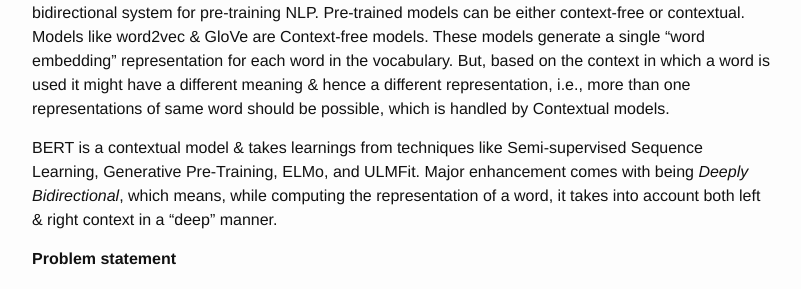
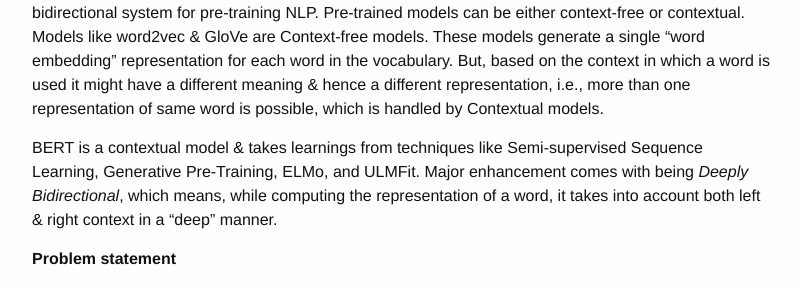
Before and after one commit to agarnitin86/agarnitin86.github.io, a Jekyll site: the page built from _posts/2019-11-23-anaphora-resolution.markdown, in a window 1280 px wide and 900 px high, scrolled down 712 px. Shown: the part 304-593 px from the top of the window, without its empty margins (238-1039 px from the left). Built offline with Jekyll 4.4.1, drawn with Linux system fonts in a browser that asks for light colours; comment, search, counter and statistics services are not loaded; some of the changed text lies outside the part shown.

Commit message:
Update 2019-11-23-anaphora-resolution.markdown

```diff
--- a/_posts/2019-11-23-anaphora-resolution.markdown
+++ b/_posts/2019-11-23-anaphora-resolution.markdown
@@ -32,7 +32,7 @@
 - [BERT-Large, Uncased (Whole Word Masking)][BERT_Large_Uncased]: 24-layer, 1024-hidden, 16-heads, 340M parameters
 - [BERT-Large, Cased (Whole Word Masking)][BERT_Large_Cased]: 24-layer, 1024-hidden, 16-heads, 340M parameters
 
-BERT is the best example of Transfer Learning where we train a general-purpose model on a large text corpus and use that model to solve different NLP tasks. BERT is the first unsupervised, deeply bidirectional system for pre-training NLP. Pre-trained models can be either context-free or contextual. Models like word2vec & GloVe are Context-free models. These models generate a single "word embedding" representation for each word in the vocabulary. But, based on the context in which a word is used it might have a different meaning & hence a different representation, i.e., more than one representations of same word should be possible, which is handled by Contextual models.
+BERT is the best example of Transfer Learning where we train a general-purpose model on a large text corpus and use that model to solve different NLP tasks. BERT is the first unsupervised, deeply bidirectional system for pre-training NLP. Pre-trained models can be either context-free or contextual. Models like word2vec & GloVe are Context-free models. These models generate a single "word embedding" representation for each word in the vocabulary. But, based on the context in which a word is used it might have a different meaning & hence a different representation, i.e., more than one representation of same word is possible, which is handled by Contextual models.
 
 BERT is a contextual model & takes learnings from techniques like Semi-supervised Sequence Learning, Generative Pre-Training, ELMo, and ULMFit. Major enhancement comes with being *Deeply Bidirectional*, which means, while computing the representation of a word, it takes into account both left & right context in a "deep" manner.
 
```
Also changed, not shown: other parts of _posts/2019-11-23-anaphora-resolution.markdown (+2 -2 lines).
